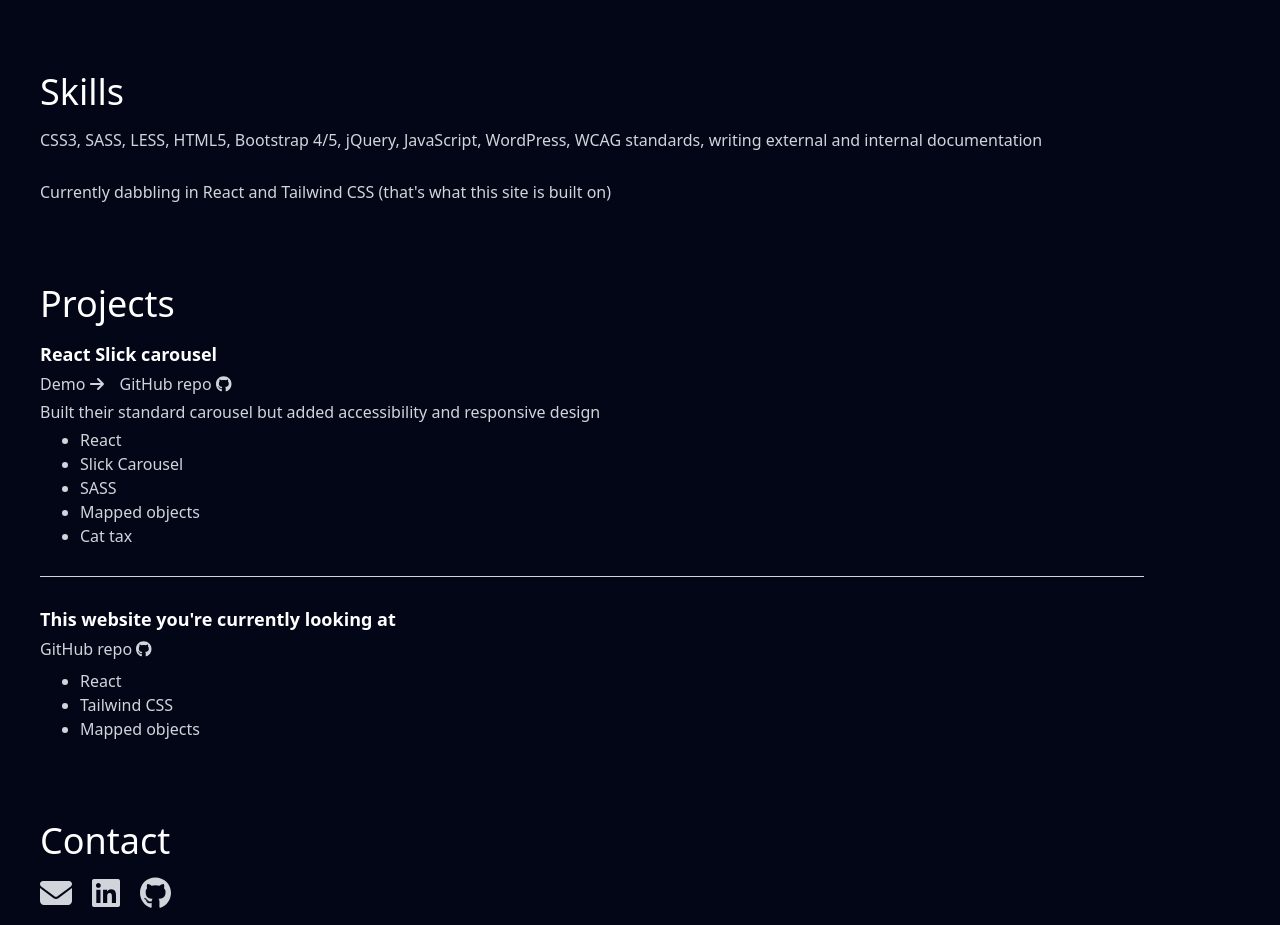
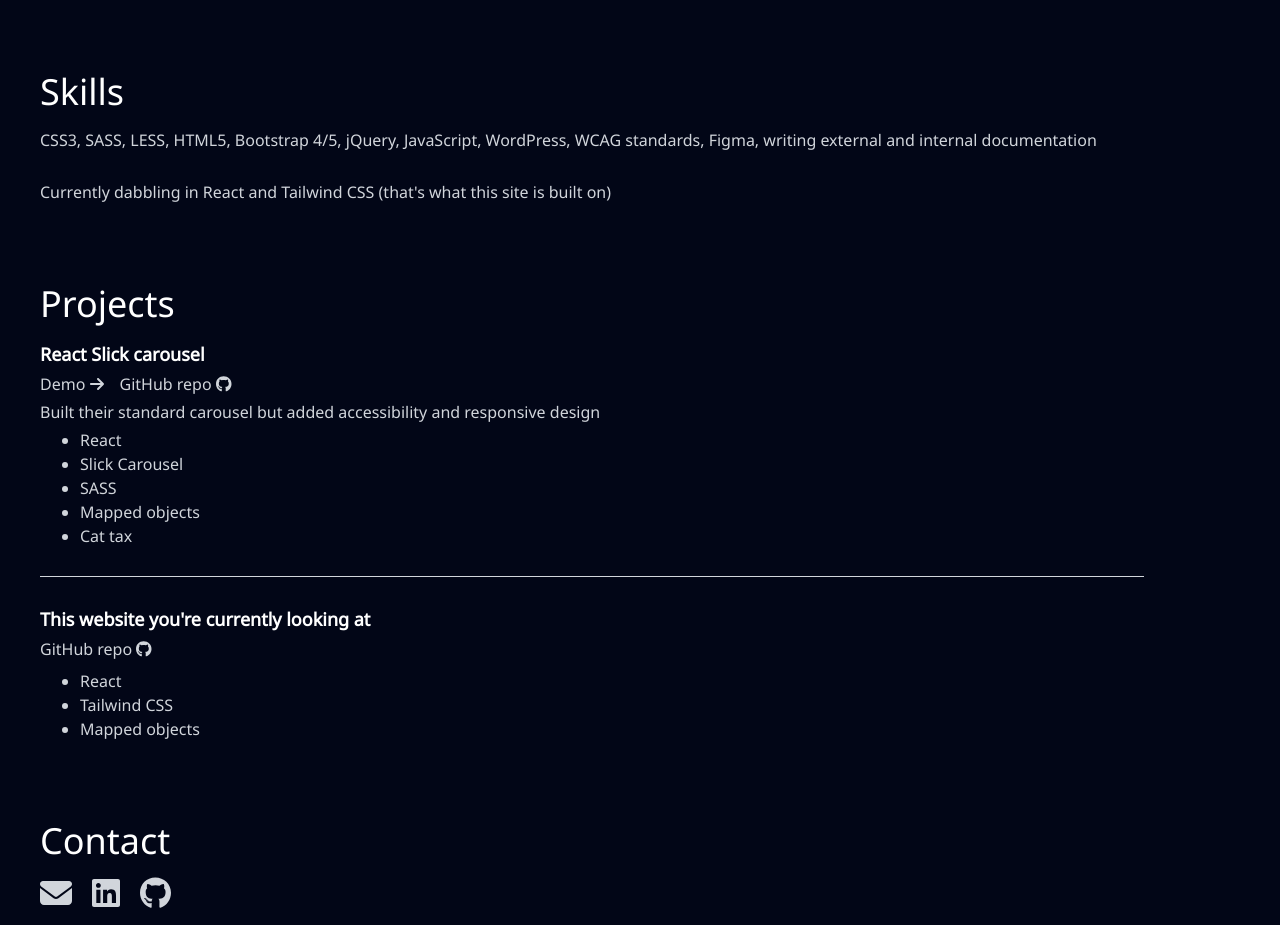
Before and after one commit to cmooreDT/react-website, a React (Create React App) app: page / in a window 1280 px wide. Shown: the part 1940-2865 px from the top of the page. Built offline with nearby package versions, Linux system fonts and the light colour scheme.

Commit message:
updated body font

```diff
--- a/src/App.js
+++ b/src/App.js
@@ -18,7 +18,7 @@
     return (
         <Router>
             <Navbar />
-            <main id="home" className="container mx-auto px-10 text-gray-300 font-sans pt-20">
+            <main id="home" className="container mx-auto px-10 text-gray-300 body-font pt-20">
                 <Routes>
                     <Route
                         path="/"
--- a/src/components/Navbar.js
+++ b/src/components/Navbar.js
@@ -23,7 +23,7 @@
     }, [navbarOpen]);
     return (
         <>
-            <nav aria-label="site navigation" ref={ref} class="border border-gray-300 md:border-t-0 md:border-r-0 md:border-b md:border-l-0 rounded-md md:rounded-none md:shadow-none transition-all duration-400 fixed h-15 text-white bg-slate-950 body-font md:w-full md:py-4 z-50" role="navigation">
+            <nav aria-label="site navigation" ref={ref} class="border border-gray-300 md:border-t-0 md:border-r-0 md:border-b md:border-l-0 rounded-md md:rounded-none md:shadow-none transition-all duration-400 fixed h-15 text-white bg-slate-950 md:w-full md:py-4 z-50" role="navigation">
                 <button onClick={() => setNavbarOpen(!navbarOpen)} className="transition hover:text-gray-300 hover:ease-in md:hidden p-4" data-collapse-toggle="navbar-sticky" aria-expanded={navbarOpen} aria-controls="navbar-sticky">
                     {!navbarOpen ?
                         <FontAwesomeIcon icon={faBars} />:
--- a/src/components/Skills.js
+++ b/src/components/Skills.js
@@ -7,7 +7,7 @@
             <div className="w-full lg:pr-24 md:pr-16 flex flex-col md:items-start text-left">
                 <h2 className="sm:text-4xl text-3xl mb-4 font-medium text-white">Skills</h2>
                 <div className="w-full mb-7">
-                CSS3, SASS, LESS, HTML5, Bootstrap 4/5, jQuery, JavaScript, WordPress, WCAG standards, writing external and internal documentation
+                CSS3, SASS, LESS, HTML5, Bootstrap 4/5, jQuery, JavaScript, WordPress, WCAG standards, Figma, writing external and internal documentation
                 </div>
 
                 <div className="w-full">
```
Also changed, not shown: src/components/About.js (line endings or trailing spaces), src/components/Education.js (line endings or trailing spaces), src/components/Resume.js (line endings or trailing spaces).
